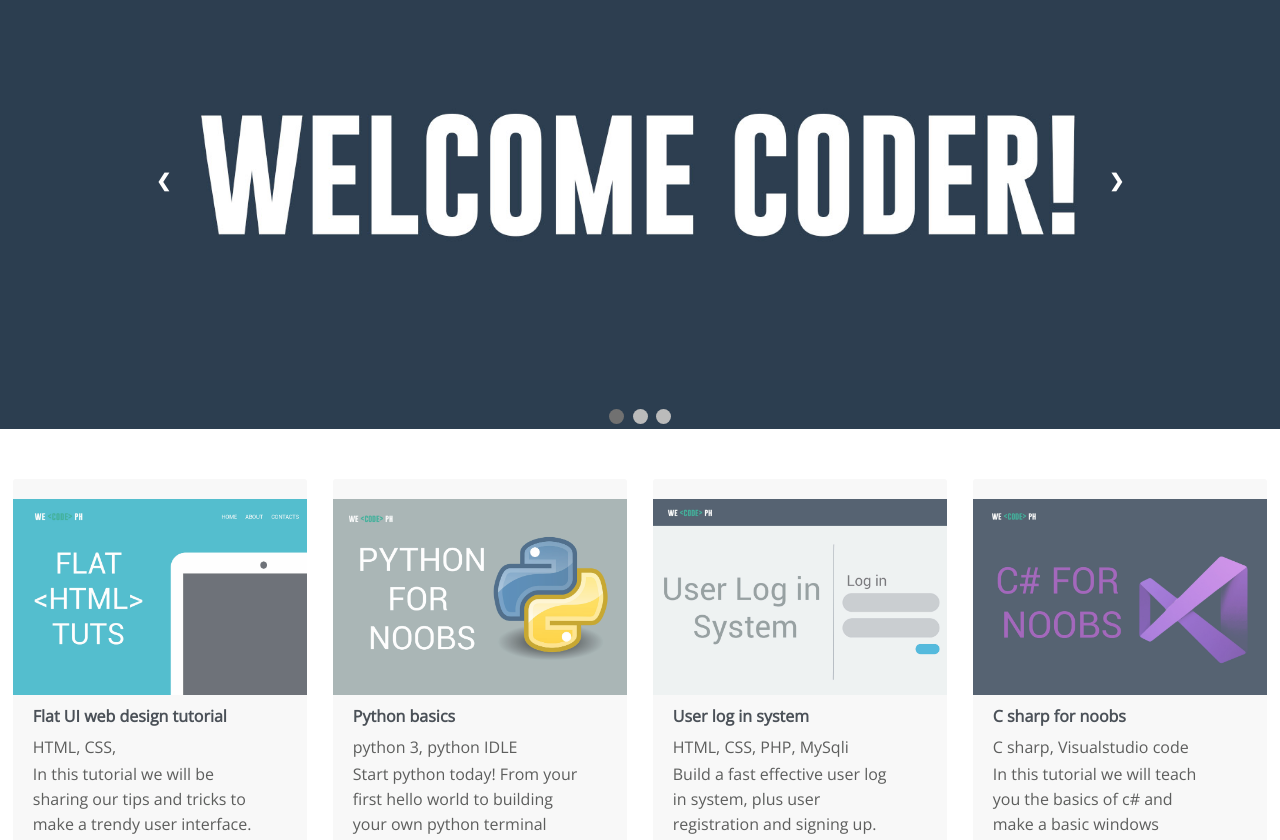
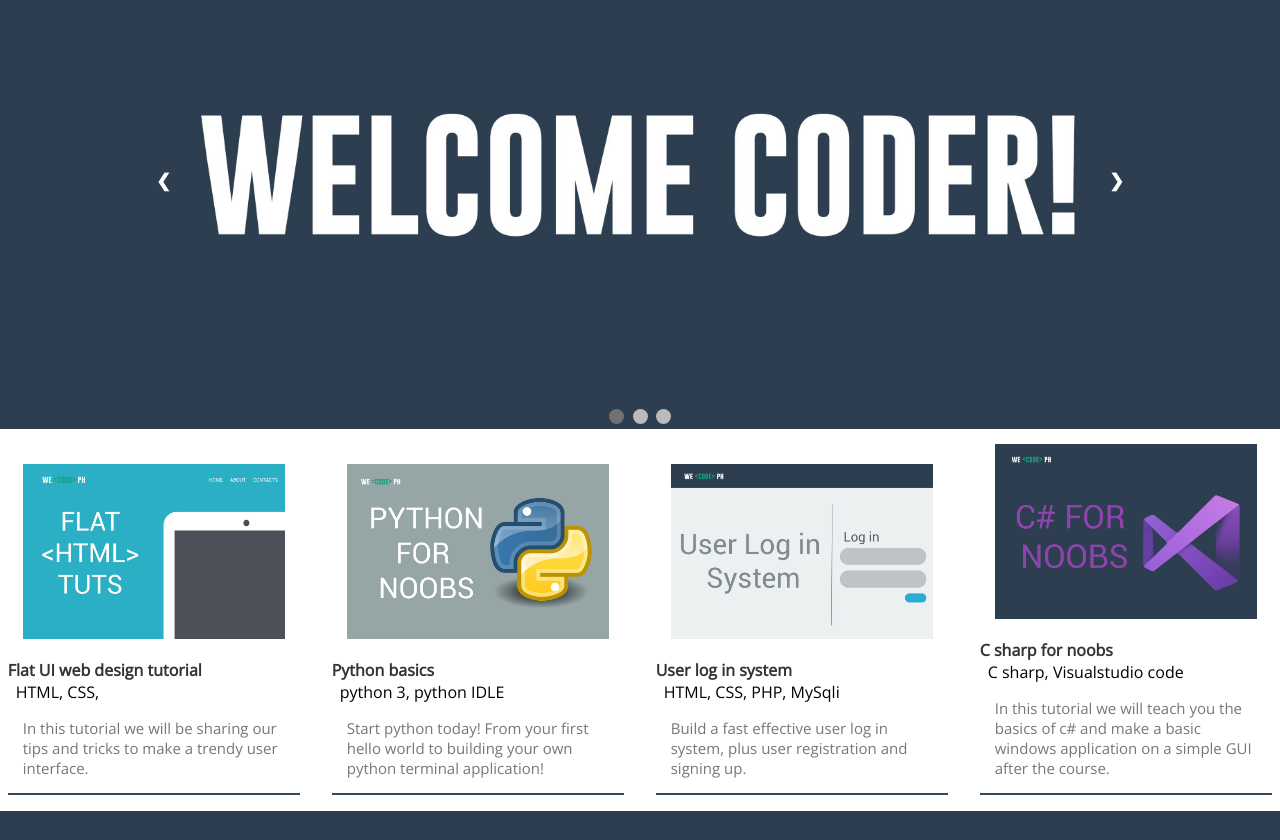
Before and after one commit to brylleadaniel/wecode, a plain HTML site: page index.html in a window 1280 px wide. Shown: the part 87-927 px from the top of the page. Drawn offline with nearby package versions, Linux system fonts and the light colour scheme.

Commit message:
revisions by axl

```diff
--- a/css/gallery.css
+++ b/css/gallery.css
@@ -1,133 +1,35 @@
-@charset "UTF-8";
-/* About Section */
-.text_column {
-	width: 90%;
-	text-align: left;
-	font-weight: lighter;
-	line-height: 25px;
-	float: left;
-	padding-left: 20px;
-	padding-right: 20px;
-	color: #27ae60;
+.gallery{
+  display:grid;
+  grid-template-columns:1fr 1fr 1fr 1fr;
+  grid-column-gap:1em;
 }
-.gallery {
-	clear: both;
-	display: inline-block;
-	width: 100%;
-	background-color: #FFFFFF;
-
-	/* [disabled]min-width: 400px;
-*/
-	padding-bottom: 35px;
-	padding-top: 0px;
-	margin-top: 15px;
-	margin-bottom: 0px;
+.thumbnail a img{
+  width:100%;
+  padding:15px;
+  position:relative;
 }
-.thumbnail {
-	width: 23%;
-	text-align: center;
-	float: left;
-	margin-top: 35px;
-	background-color: #F8F8F8;
-	padding-bottom: 20px;
-	margin-left: 1%;
-	margin-right: 1%;
-	border-radius: 3px;
-	padding-top: 20px;
-	border-bottom: 4px solid #34495e;
+.thumbnail h4{
+  color:#333;
 }
-.gallery .thumbnail h4 {
-	margin-top: 5px;
-	margin-bottom: 5px;
-	color: #4b5158;
-	text-align: left;
-	padding-left: 20px;
-	padding-right: 20px;
+.thumbnail{
+  float:right;
+  width:95%;
+  margin:auto;
+  margin-bottom:1em;
+  border-bottom:2px solid #34495e;
 }
-.gallery .thumbnail p {
-	margin: 0;
-	color:#5D5E5D;
-	text-align: left;
-	padding-left: 20px;
+.text_column{
+  padding:15px;
+  font-size:15px;
+  color:#777;
 }
-.gallery .thumbnail .tag {
-	color: #5D5E5D;
-	padding-bottom: 4px;
-	padding-top: 4px;
-	text-align: left;
-	padding-left: 20px;
-	padding-right: 20px;
+.tag{
+  padding-left:8px;
 }
-.cards {
-	width: 100%;
-	height: auto;
-	max-width: 400px;
-	max-height: 200px;
-	opacity: 0.8;
+@media screen and (max-width:768px){
+  .gallery{
+    display:grid;
+    grid-template-columns:1fr;
+    grid-column-gap:1em;
+  }
 }
-
-/* Mobile */
-@media (max-width: 320px) {
-.text_column {
-	width: 100%;
-	text-align: justify;
-	padding: 0;
-}
-.intro .column p {
-	width: 80%;
-	margin-left: 0px;
-}
-.text_column {
-	padding-left: 20px;
-}
-.thumbnail {
-	width: 100%;
-}
-.column {
-	width: 100%;
-	margin-top: 0px;
-}
-
-/* Small Tablets */
-@media (min-width: 321px)and (max-width: 767px) {
-.text_column {
-	width: 100%;
-	text-align: left;
-	padding: 0;
-}
-.thumbnail {
-	width: 100%;
-}
-.column {
-	width: 100%;
-	margin-top: 0px;
-}
-.thumbnail {
-	width: 100%;
-}
-.text_column {
-	padding-left: 20px;
-	padding-right: 20px;
-	width: 90%;
-}
-.column {
-	width: 100%;
-	margin-left: 0px;
-	margin-right: 0px;
-}
-
-
-/* Small Desktops */
-@media (min-width: 768px) and (max-width: 1096px) {
-.text_column {
-	width: 100%;
-}
-.thumbnail {
-	width: 48%;
-}
-.text_column {
-	width: 90%;
-	margin: 0;
-	padding: 20px;
-}
-}
```
